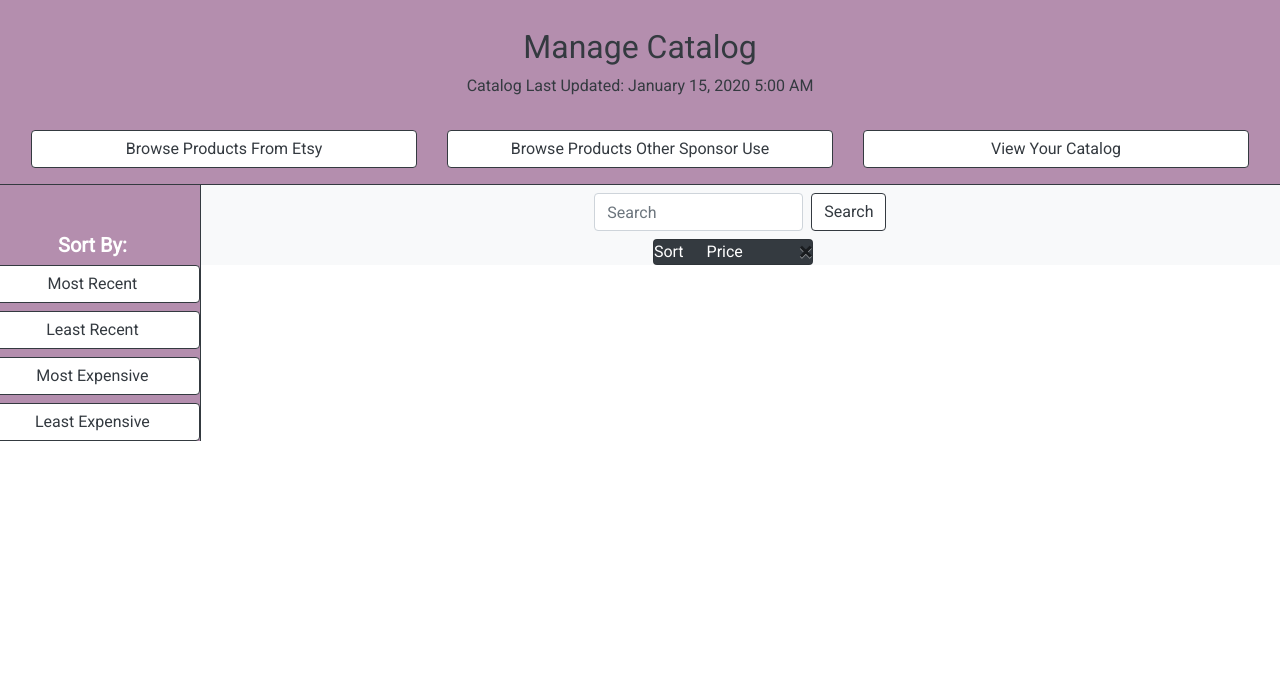
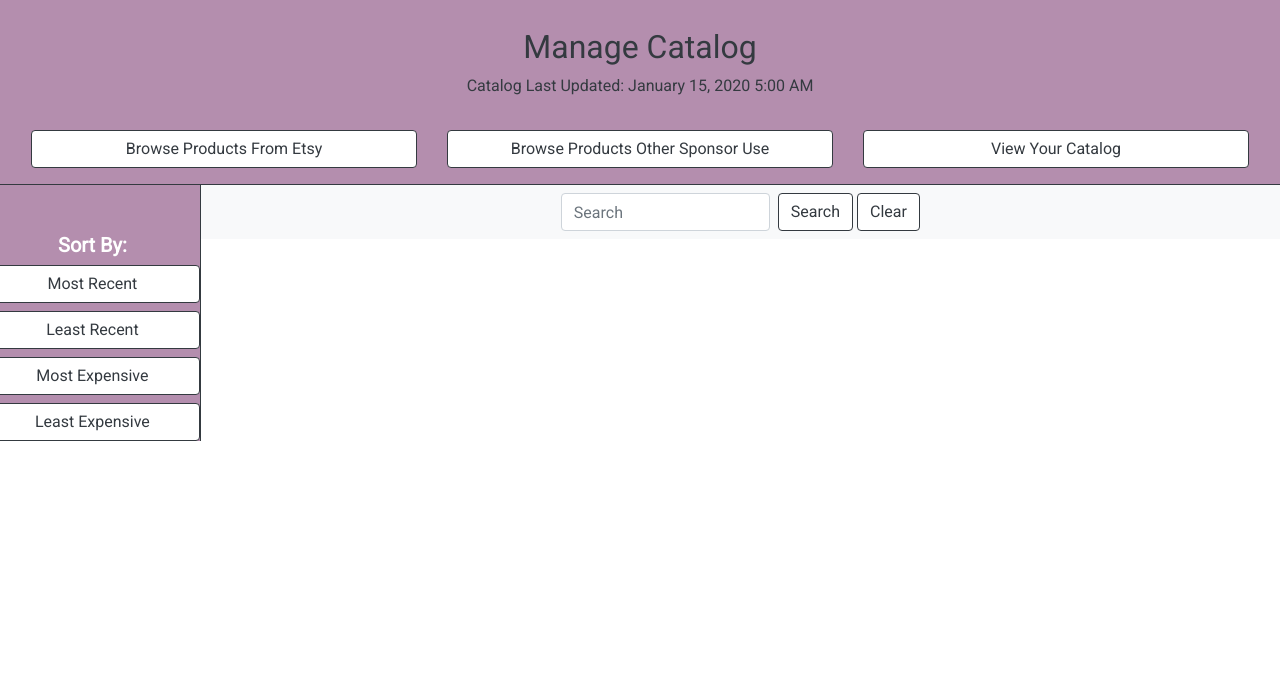
Before and after one commit to mludwig91/CapstoneProject, a Django app: page /catalog/browse in a window 1280 px wide. Shown: the part 346-1026 px from the top of the page. Run offline with Django 3.2, Linux system fonts and the light colour scheme; tables that the repository leaves empty hold one stand-in row (values such as "Sample post"); style sheets or scripts are compiled from the project's sources; some libraries are stand-ins or nearby versions.

Commit message:
catalog and view order changes

```diff
--- a/catalog/static/catalog/items.js
+++ b/catalog/static/catalog/items.js
@@ -52,12 +52,16 @@ function getEtsyFilters() {
     if (search !== "") {
         filter = filter + "&keywords=" + search;
     }
+    if (etsysort !== "") {
+        filter = filter + "&sort_on=" + etsysort;
+        filter = filter + "&sort_order=" + etsysortorder;
+    }
     return filter;
 }
 
 var tab = "";
 
-
+//get items
 function getItems() {
     if (tab === "all") {
         getAllItems();
@@ -111,10 +115,6 @@ function getSponsorItems() {
     .done(function(response) {
         getItemCards(response);
     });
-}
-
-function getAllSidebar() {
-
 }
 
 
@@ -191,31 +191,91 @@ function getItemCards(items) {
     })
 }
 
+
+//get sidebars
+//all and sponsor
+function getAllSidebar() {
+    $('#sidebar').empty();
+    $('#sidebar').append(
+    '<h5 class="font-weight-bold" style="text-align:center;">Sort By:</h5>' +
+    '<button class="btn btn-primary btn-block side_group last_mod-">Most Recent</button>' +
+    '<button class="btn btn-primary btn-block side_group last_mod">Least Recent</button> '+
+    '<button class="btn btn-primary btn-block side_group price-">Most Expensive</button>'  +
+    '<button class="btn btn-primary btn-block side_group price">Least Expensive</button>'
+    );
+
+    function buttonActiveSide(name) {
+        $('.side_group').removeClass("btn-active");
+        $('.'+name).addClass("btn-active");
+    }
+
+    $(".last_mod").click(function() {
+        buttonActiveSide("last_mod");
+        order = "last_modified";
+        etsysort = "created";
+        etsysortorder = "up";
+        getItems();
+    });
+
+    $(".last_mod-").click(function() {
+        buttonActiveSide("last_mod-");
+        etsysort = "created";
+        etsysortorder = "down";
+        order = "-last_modified";
+        getItems();
+    });
+
+    $(".price").click(function() {
+        buttonActiveSide("price");
+        order = "retail_price";
+        etsysort = "price";
+        etsysortorder = "up";
+        getItems();
+    });
+
+    $(".price-").click(function() {
+        buttonActiveSide("price-");
+        order = "-retail_price";
+        etsysort = "price";
+        etsysortorder = "down";
+        getItems();
+    });
+
+}
+
+
 var search = "";
 var order = "";
+var etsysort = "";
+var etsysortorder = "";
+
 
 $(document).ready(function() {
-    getAllItems("");
+    getAllItems();
+    getAllSidebar();
 });
 
-function buttonActive(name) {
+function buttonActiveTop(name) {
     $('.top_group').removeClass("btn-active");
     $('.'+name).addClass("btn-active");
 }
 
 $(".all").click(function() {
-    buttonActive("all");
+    buttonActiveTop("all");
     getAllItems();
+    getAllSidebar();
 });
 
 $(".etsy").click(function() {
-    buttonActive("etsy");
+    buttonActiveTop("etsy");
     getEtsyItems();
+    getAllSidebar();
 });
 
 $(".manage").click(function() {
-    buttonActive("manage");
+    buttonActiveTop("manage");
     getSponsorItems();
+    getAllSidebar();
 });
 
 $("#search").click(function() {
@@ -223,24 +283,7 @@ $("#search").click(function() {
     getItems();
 });
 
-
-$(".last_mod").click(function() {
-    order = "last_modified";
-    getAllItems();
+$("#clearsearch").click(function() {
+    search = "";
+    getItems();
 });
-
-$(".last_mod-").click(function() {
-    order = "-last_modified";
-    getAllItems();
-});
-
-$(".price").click(function() {
-    order = "retail_price";
-    getAllItems();
-});
-
-$(".price-").click(function() {
-    order = "-retail_price";
-    getAllItems();
-
-});
--- a/catalog/templates/catalog/browse.html
+++ b/catalog/templates/catalog/browse.html
@@ -9,13 +9,11 @@
 
 {% block main_content %}
 
-
-
-
     <div class="container-fluid pt-5 head">
         <h2 style="text-align:center">Manage Catalog</h2>
+        {% if last_update %}
         <p style="text-align:center"> Catalog Last Updated: {{last_update|date:'F j, Y g:i A'}} </p>
-
+        {% endif %}
         <nav class="navbar navbar-expand-sm pt-3 pb-3">
             <div class="col-4">
                 <button type="button" name="etsy" class="btn btn-primary btn-block top_group etsy">Browse Products From Etsy</button>
@@ -72,12 +70,7 @@
     <div class="row">
 
         <nav class="container-fluid col-2 sidebar">
-            <div class = "sticky-top pt-5">
-                <h5 class="font-weight-bold" style="text-align:center;">Sort By:</h5>
-                <button class="btn btn-primary btn-block last_mod-">Most Recent</button>
-                <button class="btn btn-primary btn-block last_mod">Least Recent</button>
-                <button class="btn btn-primary btn-block price-">Most Expensive</button>
-                <button class="btn btn-primary btn-block price">Least Expensive</button>
+            <div class = "sticky-top pt-5" id="sidebar">
             </div>
         </nav>
 
@@ -87,6 +80,7 @@
                 <form class="form-inline my-2 my-lg-0 mx-auto">
                     <input class= "form-control mr-sm-2" type="search" id="searchbar" placeholder="Search" aria-label="Search"></input>
                     <button class="btn btn-primary my-2 my-sm-0" type="button" id="search">Search</button>
+                    <button class="btn btn-primary ml-1 my-2 my-sm-0" type="button" id="clearsearch">Clear</button>
                 </form>
             </nav>
 
@@ -95,21 +89,6 @@
                 <div class="container-fluid bg-light">
                     <div class="row justify-content-center">
 
-                    <div class="card bg-dark"style="color:white; width: 10rem;">
-                        <div class="row no-gutters">
-                            <div class="col-4">
-                                <div class="card-text">Sort</div>
-                            </div>
-                            <div class="col-4">
-                                <div class="card-text">Price</div>
-                            </div>
-                            <div class="col-4">
-                                <button type="button" class="close" aria-label="Close">
-                                    <span aria-hidden="true">&times;</span>
-                                </button>
-                            </div>
-                        </div>
-                    </div>
 
                 </div>
             </div>
--- a/catalog/views.py
+++ b/catalog/views.py
@@ -186,11 +186,12 @@ def browse(request):
         return JsonResponse({'success' : 'sucess'})
 
     else:
-        most_recent_update = CatalogItem.objects.order_by('last_updated').first().last_updated
-        context = {'last_update' : most_recent_update}
-
-
-    return render(request, "catalog/browse.html", context=context)
+        if CatalogItem.objects.all().exists():
+            most_recent_update = CatalogItem.objects.order_by('last_updated').first().last_updated
+            context = {'last_update' : most_recent_update}
+            return render(request, "catalog/browse.html", context=context)
+        #else
+        return render(request, "catalog/browse.html")
 
 
 def add_item_to_cart(request, id):
```
